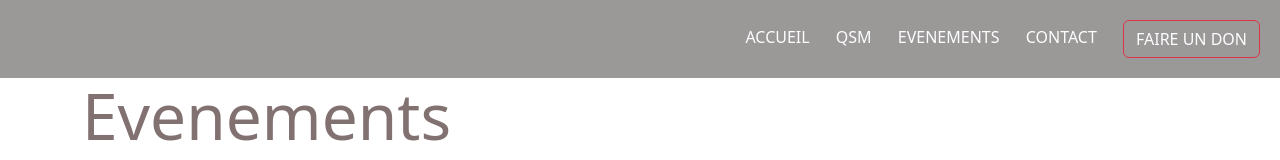
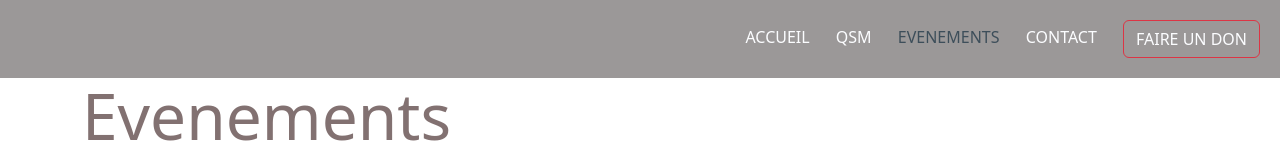
Before and after one commit to FrancisD99/assoc-mavula, a plain HTML site: page evenement.html in a window 1280 px wide. Shown: the top 160 px of the page. Drawn offline with nearby package versions, Linux system fonts and the light colour scheme.

Commit message:
Changement de couleur pour la page active.

```diff
--- a/evenement.html
+++ b/evenement.html
@@ -21,7 +21,7 @@
         <ul class="menu">
             <li><a href="index.html">accueil</a></li>
             <li><a href="Qsm.html">QSM</a></li>
-            <li><a class="active" aria-current="true" href="#">Evenements</a></li>
+            <li><a class="active" aria-current="true" style="color: rgb(61, 78, 90);" href="#">Evenements</a></li>
             <li><a href="Contact.html">Contact</a></li>
             <li><a class="btn btn-outline-danger" href="#">Faire un Don</a></li>
             <!-- <li class="nav-item"><a href="index.html" class="nav-link active" aria-current="page" style="color: black;">Faire un Don</a></li> -->
```
